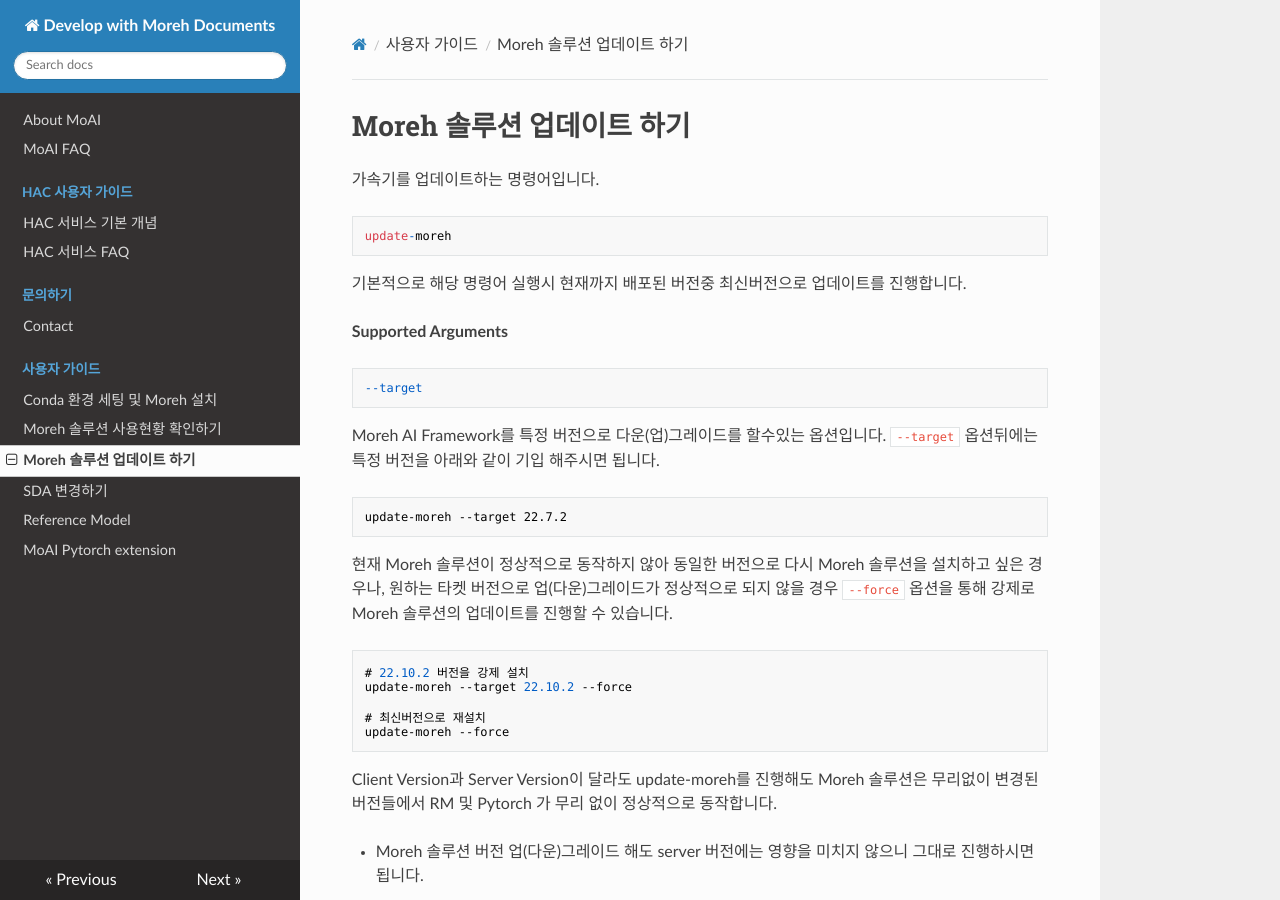
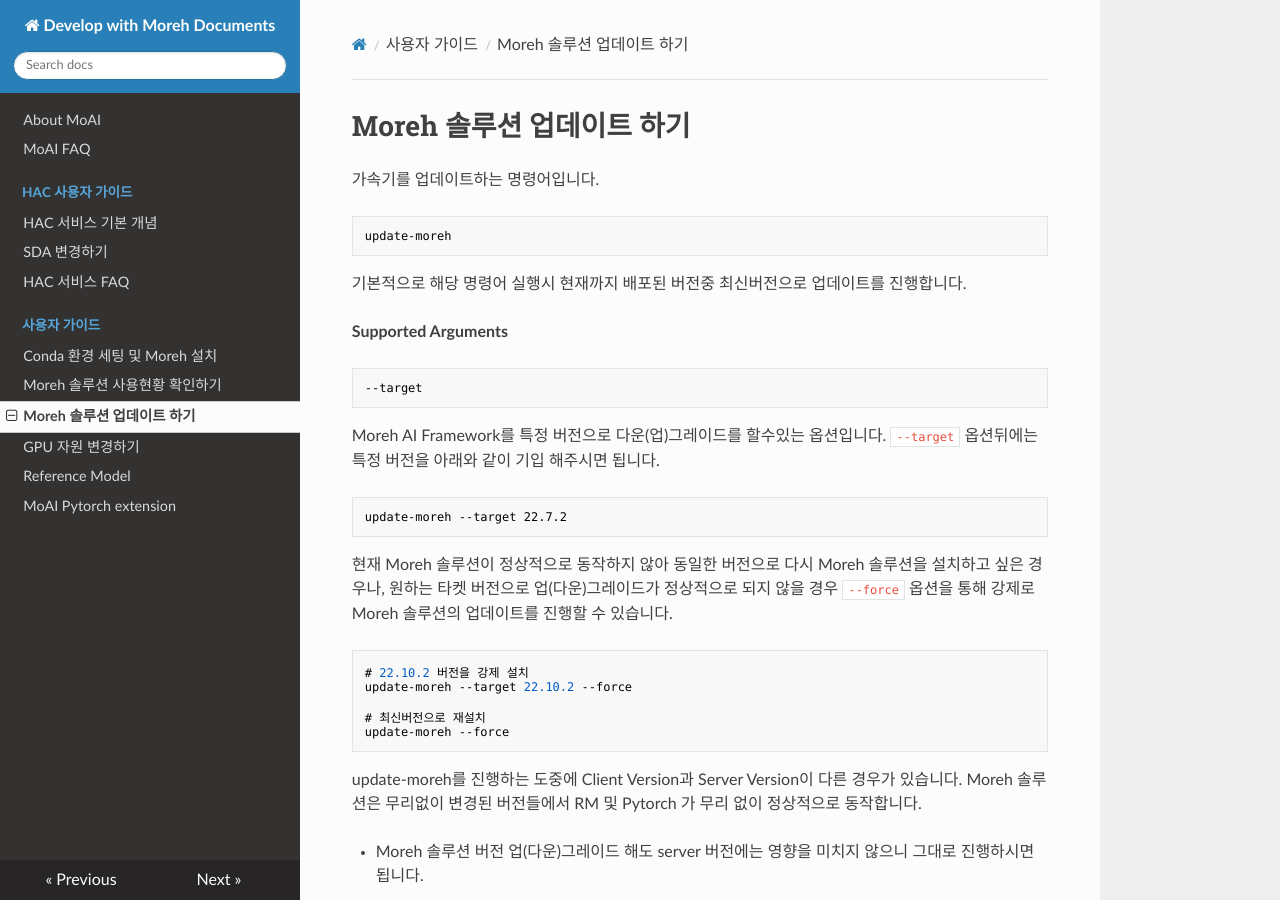
Before and after one commit to johyun1001/moreh-docs-public, an MkDocs documentation site: the page built from docs/사용자 가이드/3_Moreh 솔루션 업데이트.md, in a window 1280 px wide and 900 px high. Built offline with MkDocs 1.6.1, drawn with Linux system fonts in a browser that asks for light colours; nearby versions of some CDN libraries.

Commit message:
gw_feedback3

````diff
--- a/docs/사용자 가이드/3_Moreh 솔루션 업데이트.md
+++ b/docs/사용자 가이드/3_Moreh 솔루션 업데이트.md
@@ -1,7 +1,7 @@
 # Moreh 솔루션 업데이트 하기
 
 가속기를 업데이트하는 명령어입니다.
-```
+```bash
 update-moreh
 ```
 
@@ -9,7 +9,7 @@ update-moreh
 
 **Supported Arguments**
 
-```
+```bash
 --target
 ```
 Moreh AI Framework를 특정 버전으로 다운(업)그레이드를 할수있는 옵션입니다. `--target` 옵션뒤에는 특정 버전을 아래와 같이 기입 해주시면 됩니다.
@@ -27,8 +27,7 @@ update-moreh --target 22.10.2 --force
 # 최신버전으로 재설치
 update-moreh --force
 ```
-
-Client Version과 Server Version이 달라도 update-moreh를 진행해도 Moreh 솔루션은 무리없이 변경된 버전들에서 RM 및 Pytorch 가 무리 없이 정상적으로 동작합니다.
+update-moreh를 진행하는 도중에 Client Version과 Server Version이 다른 경우가 있습니다. Moreh 솔루션은 무리없이 변경된 버전들에서 RM 및 Pytorch 가 무리 없이 정상적으로 동작합니다.
 
 - Moreh 솔루션 버전 업(다운)그레이드 해도 server 버전에는 영향을 미치지 않으니 그대로 진행하시면 됩니다.
 
````
Also changed, not shown: docs/문의하기/contact.md (deleted, +0 -13 lines), docs/사용자 가이드/4_SDA 변경하기.md (+2 -2 lines), docs/HAC 사용자 가이드/SDA 변경하기.md (added).
